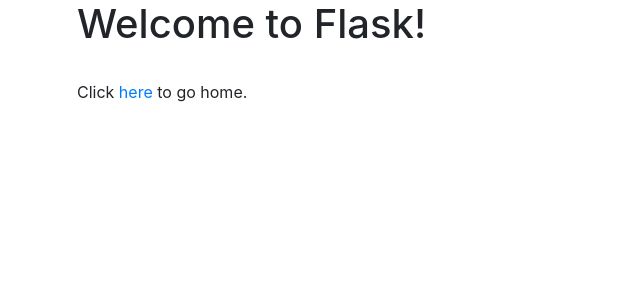
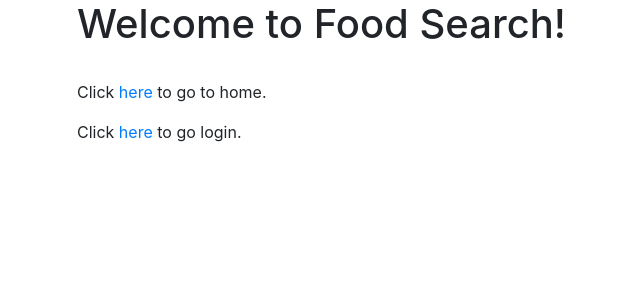
Before and after one commit to prabhat-krai/Slow-Messenger, a Flask app: page /welcome in a window 1280 px wide. Shown: the top 300 px of the page, without its empty margins (8-648 px from the left). Run offline with Flask 2, Linux system fonts and the light colour scheme; some libraries are stand-ins or nearby versions.

Commit message:
added basic login

```diff
--- a/app.py
+++ b/app.py
@@ -1,15 +1,26 @@
-from flask import Flask, render_template
+from flask import Flask, render_template, redirect, url_for, request
 
 app = Flask(__name__)
 
 @app.route('/')
 def home():
-    return "Searching for restaurants"
+    return "Searching for restaurants?"
 
 @app.route('/welcome')
 def welcome():
     return render_template("welcome.html")
 
+@app.route('/login', methods = ['GET', 'POST'])
+def login():
+    error = None
+    if (request.method == 'POST'):
+        if(request.form['username'] != 'admin' or request.form['password'] != 'admin'):
+            error = 'Invalid'
+        else:
+            return redirect(url_for('home'))
+
+    return render_template('login.html', error = error)
+
 
 if (__name__ == '__main__'):
     app.run(debug = True)
--- a/templates/welcome.html
+++ b/templates/welcome.html
@@ -1,15 +1,16 @@
 <!DOCTYPE html>
 <html>
   <head>
-    <title>Flask Intro</title>
+    <title>API intro</title>
     <meta name="viewport" content="width=device-width, initial-scale=1.0">
     <link href="static/bootstrap.min.css" rel="stylesheet" media="screen">
   </head>
   <body>
     <div class="container">
-      <h1>Welcome to Flask!</h2>
+      <h1>Welcome to Food Search!</h2>
       <br>
-      <p>Click <a href="/">here</a> to go home.</p>
+      <p>Click <a href="/">here</a> to go to home.</p>
+      <p>Click <a href="/login">here</a> to go login.</p>
     </div>
   </body>
 </html>
```
Also changed, not shown: templates/login.html (added, +23 -0 lines).
